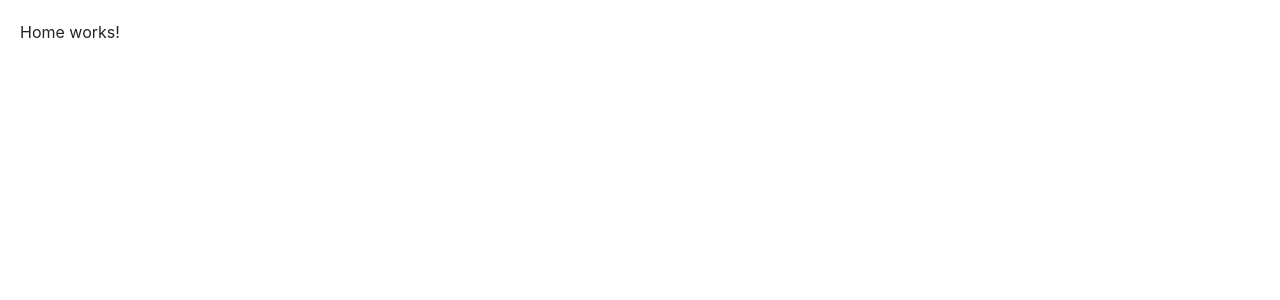
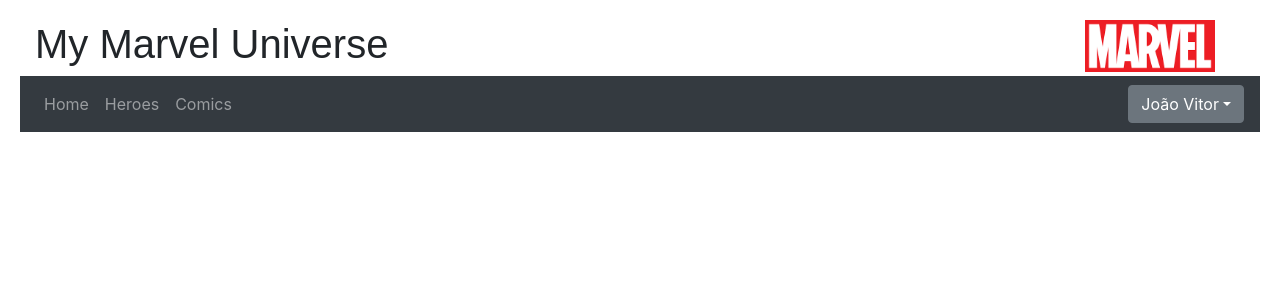
Before and after one commit to JoaoVFelipe/heroes-stone-front, a React (Create React App) app in the folder marvel-heroes/: page / in a window 1280 px wide. Shown: the top 300 px of the page. Built offline with nearby package versions, Linux system fonts and the light colour scheme.

Commit message:
Fix pagination and some page details

```diff
--- a/marvel-heroes/src/components/CustomCard/index.js
+++ b/marvel-heroes/src/components/CustomCard/index.js
@@ -8,7 +8,7 @@ const CustomCard = (props) => {
 
     return (
         <React.Fragment >
-            <Card style={{ width: '18rem', height: '300px' }} >
+            <Card style={{ width: '17rem', height: '300px' }} >
                 <div>
                     <div className="row col-md-12 justify-content-center p-0 m-0">
                         <div className="card-image-row" style={{ width: props.imgWidth || '100%'}}>
--- a/marvel-heroes/src/components/CustomPagination/index.js
+++ b/marvel-heroes/src/components/CustomPagination/index.js
@@ -1,19 +1,19 @@
 // react
-import React, { Component, useEffect, useState } from 'react';
+import React, { useEffect, useState } from 'react';
 import { Pagination } from 'react-bootstrap';
 
 const CustomPagination = (props) => {
     const [items, setItems] = useState([]);
-    const { total, current, onPageChange } = props;
+    const { onPageChange, total, current } = props;
 
     const setPage = (value) => {
       if (value < 1 || value > total || value === current) {
           return;
       }
-      if (onPageChange) {
-          onPageChange(value);
-      }
-  };
+        if (onPageChange) {
+            onPageChange(value);
+        }
+    };
 
     useEffect(() => {
       const aux = [];
@@ -43,7 +43,7 @@ const CustomPagination = (props) => {
       setItems(aux);
 
 
-    }, [current])
+    }, [current, total])
 
 
     return (<Pagination>{items}</Pagination>)
--- a/marvel-heroes/src/components/Header/index.js
+++ b/marvel-heroes/src/components/Header/index.js
@@ -15,7 +15,7 @@ const Header = (props) => {
                         </h1>
                     </div>
                     <div className="col-md-2">
-                        <img src="./marvel-logo.png" className="marvel-logo"></img>
+                        <img src="./marvel-logo.png" alt="Marvel logo" className="marvel-logo"></img>
                     </div>
                 </div>
 
@@ -23,7 +23,7 @@ const Header = (props) => {
                     <Navbar bg="dark" variant="dark" expand="lg">
                     <Navbar.Collapse id="basic-navbar-nav">
                       <Nav className="mr-auto">
-                        <Nav.Link href="/home">Home</Nav.Link>
+                        <Nav.Link href="/">Home</Nav.Link>
                         <Nav.Link href="/heroes">Heroes</Nav.Link>
                         <Nav.Link href="/comics">Comics</Nav.Link>
                       </Nav>
--- a/marvel-heroes/src/pages/Heroes/HeroDetail/index.js
+++ b/marvel-heroes/src/pages/Heroes/HeroDetail/index.js
@@ -55,6 +55,8 @@ const HeroDetail = () => {
                     <h2>
                         Appears in:
                     </h2>
+                    <hr />
+
                     <div className="row col-md-12 justify-content-center content">
                         {
                             comics?.map((comicsCol, index) => {
@@ -62,7 +64,7 @@ const HeroDetail = () => {
                                     <div className="row justify-content-center col-md-12 mt-2 mb-2 p-0">
                                         {comicsCol.map((comic) => {
                                             return (
-                                                <div className="ml-2 mr-2">
+                                                <div className="ml-2 mr-2" key={comic.id}>
                                                     <CustomCard
                                                         title={comic.title}
                                                         titleUrl={`comics/${comic.id}`}
--- a/marvel-heroes/src/pages/Heroes/HeroesList/index.js
+++ b/marvel-heroes/src/pages/Heroes/HeroesList/index.js
@@ -2,9 +2,9 @@ import React, { useEffect, useState } from 'react';
 import CustomPagination  from '../../../components/CustomPagination';
 import CustomCard from '../../../components/CustomCard';
 import Header from '../../../components/Header';
+import PageTitle from '../../../components/PageTitle';
+
 import { getAllChars } from '../../../services/marvelAPI';
-import { Button, Form, FormControl } from 'react-bootstrap';
-import PageTitle from '../../../components/PageTitle';
 
 const HeroesList = () => {
     const [chars, setChars] = useState([]);
@@ -22,6 +22,7 @@ const HeroesList = () => {
     }, [page]);
 
     const handlePageChange = (page) => {
+        console.log("entrando aqui com page", 2)
         setPage(page);
     };
 
@@ -50,7 +51,7 @@ const HeroesList = () => {
                                                 titleUrl={`heroes/${char.id}`}
                                                 description={char.description}
                                                 imgSrc={char.thumbnail.path + '.' + char.thumbnail.extension}
-                                                imgWidth={'260px'}
+                                                imgWidth={'240px'}
                                             >
                                             </CustomCard>
                                         </div>
--- a/marvel-heroes/src/pages/Home/index.js
+++ b/marvel-heroes/src/pages/Home/index.js
@@ -1,11 +1,13 @@
 
 import React from 'react';
+import Header from '../../components/Header';
 
-const Home = () => (
-    <div>
-        Home works!
-    </div>
-
-);
+const Home = () => {
+    return (
+        <div>
+            <Header showMenu></Header>
+        </div>
+    )
+}
 
 export default Home;
```
